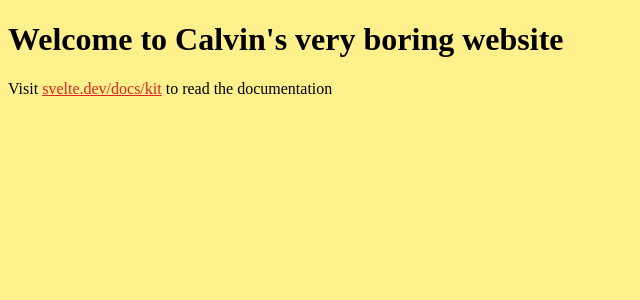
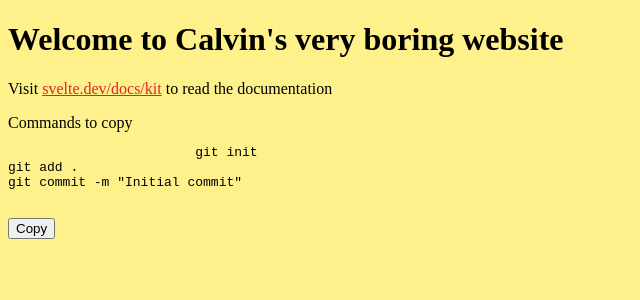
Before and after one commit to Calvineb/my-app3, a SvelteKit app: page / in a window 1280 px wide. Shown: the top 300 px of the page, without its empty margins (0-640 px from the left). Built offline with nearby package versions, Linux system fonts and the light colour scheme.

Commit message:
Adding some code to copy

```diff
--- a/src/routes/+page.svelte
+++ b/src/routes/+page.svelte
@@ -1,4 +1,64 @@
+<script>
+	import { onMount } from 'svelte';
+
+	let valueToCopy = `git init
+git add .
+git commit -m "Initial commit"`;
+
+	let copied = false;
+
+	async function copy() {
+		try {
+			await navigator.clipboard.writeText(valueToCopy);
+			copied = true;
+			setTimeout(() => (copied = false), 1500);
+		} catch (e) {
+			// Fallback for insecure contexts
+			const ta = document.createElement('textarea');
+			ta.value = valueToCopy;
+			document.body.appendChild(ta);
+			ta.select();
+			try {
+				document.execCommand('copy');
+				copied = true;
+			} catch (err) {
+				console.error(err);
+			}
+			document.body.removeChild(ta);
+			setTimeout(() => (copied = false), 1500);
+		}
+	}
+</script>
+
 <main class="bg-yellow-200 min-h-screen p-6">
 	<h1>Welcome to Calvin's very boring website</h1>
-	<p>Visit <a href="https://svelte.dev/docs/kit" class="text-red-600 link">svelte.dev/docs/kit</a> to read the documentation</p>
+	<p>
+		Visit
+		<a href="https://svelte.dev/docs/kit" class="text-red-600 link">
+			svelte.dev/docs/kit
+		</a>
+		to read the documentation
+	</p>
+
+	<section class="mt-6">
+		<label class="block mb-2">Commands to copy</label>
+
+		<!-- Display nicely formatted commands -->
+		<pre class="bg-white p-3 rounded shadow overflow-x-auto">
+			<code>{valueToCopy}</code>
+		</pre>
+
+		<!-- Copy button -->
+		<button
+			class="btn btn-primary mt-2"
+			on:click={copy}
+			aria-live="polite"
+		>
+			{#if copied}
+				Copied!
+			{:else}
+				Copy
+			{/if}
+		</button>
+	</section>
 </main>
```
